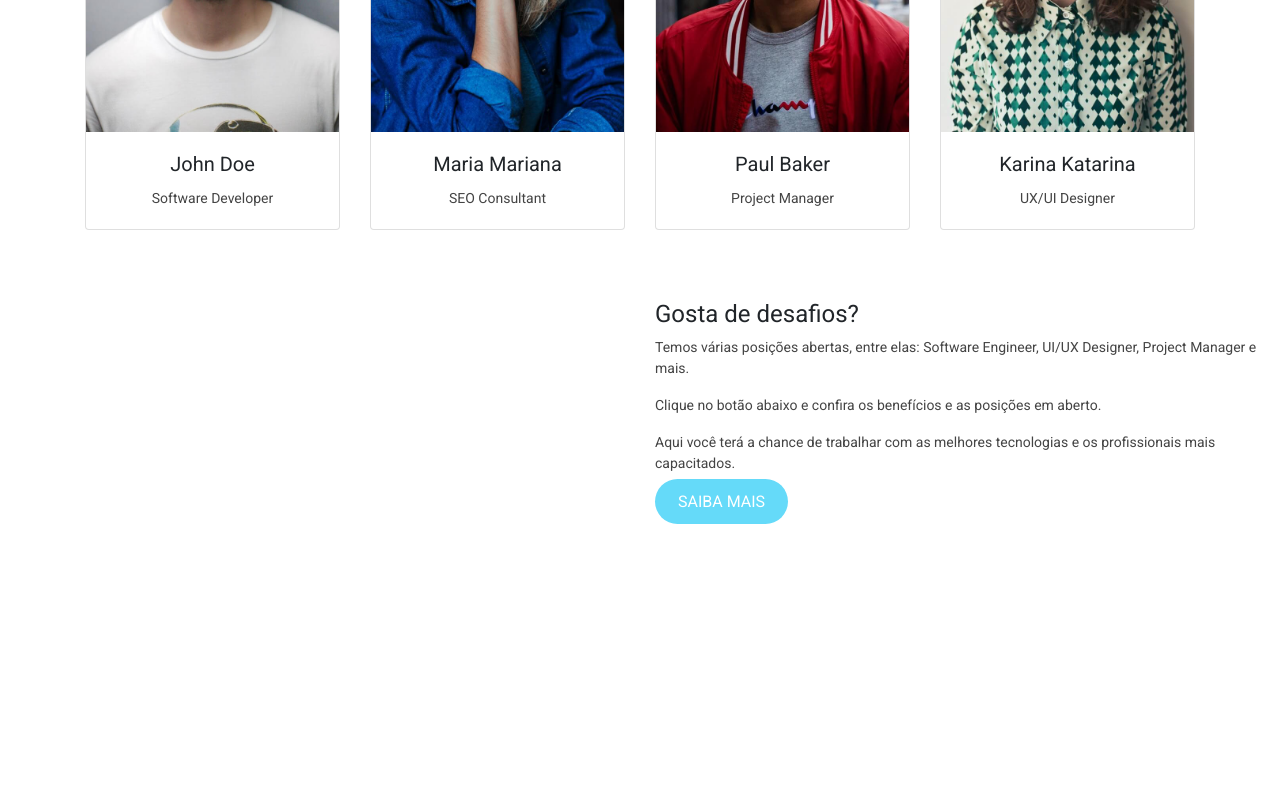
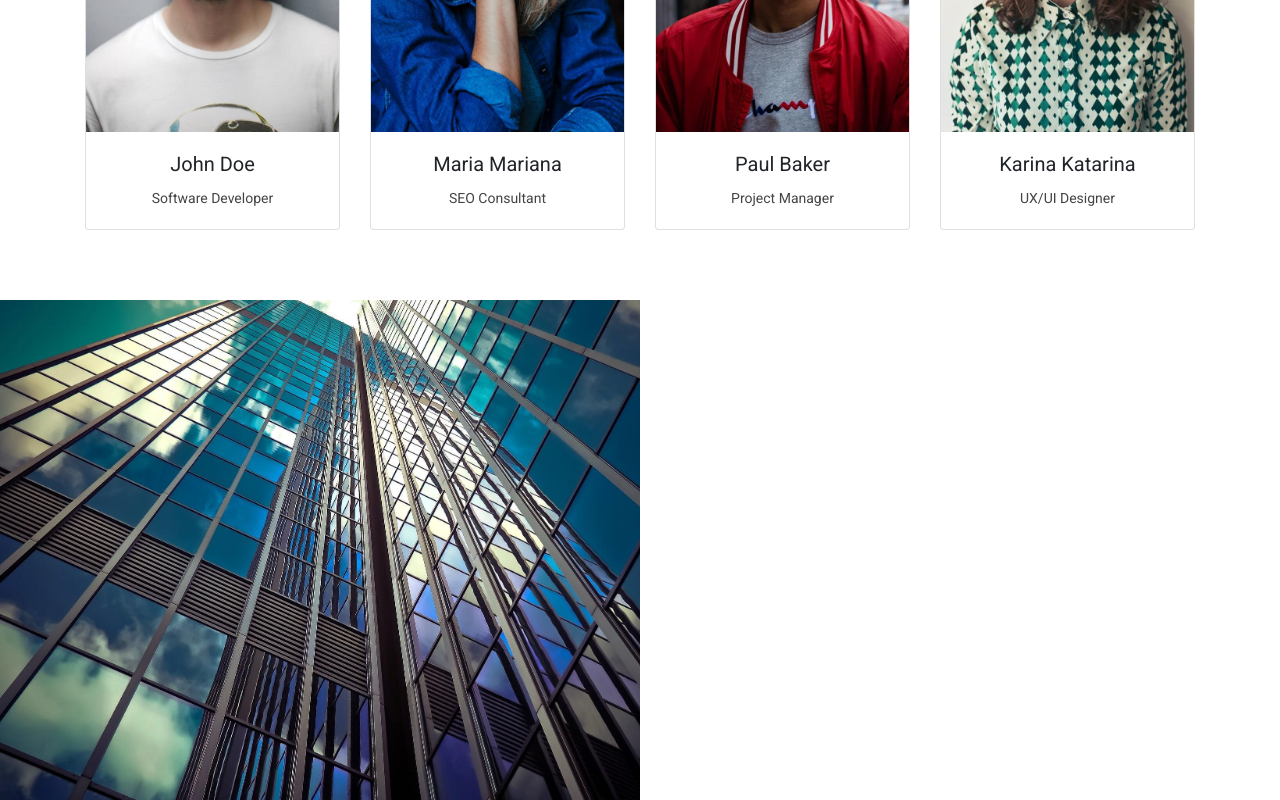
Before and after one commit to Ivoneideduarte/projeto-site-bootstrap-css3, a plain HTML site: page index.html in a window 1280 px wide. Shown: the part 2926-3726 px from the top of the page. Before the commit the page ends 3450 px from the top, so only its background shows below. Drawn offline with nearby package versions, Linux system fonts and the light colour scheme; a script that the page names is missing.

```diff
--- a/css/style.css
+++ b/css/style.css
@@ -188,3 +188,56 @@
 .card-body {
     text-align: center;
 }
+
+/* Trabalhe conosco */
+
+#apply-area {
+    height: 500px;
+}
+
+#apply-area .container-fluid, #apply-area .row {
+    height: 100%;
+}
+
+#apply-area .apply-box {
+    text-align: center;
+    padding: 70px 50px;
+}
+
+#company-img {
+    background-image: url('../img/empresa.jpg');
+    background-size: cover;
+    height: 100%;
+}
+
+#pattern-img h4, #pattern-img p {
+    color: #fff;
+}
+
+#pattern-img h4 {
+    margin-top: 8%;
+    margin-bottom: 20px;
+    text-transform: uppercase;
+}
+
+#pattern-img p {
+    margin-bottom: 20px;
+}
+
+#apply-btn {
+    display: block;
+    height: auto;
+    width: 180px;
+    /* Centraliza o botão */
+    margin-left: auto;
+    margin-right: auto;
+
+    margin-top: 30px;
+    background-color: transparent;
+    border-color: #fff;
+}
+
+#apply-btn:hover {
+    border-color: #65daf9;
+    background-color: #65daf9;
+}
```
